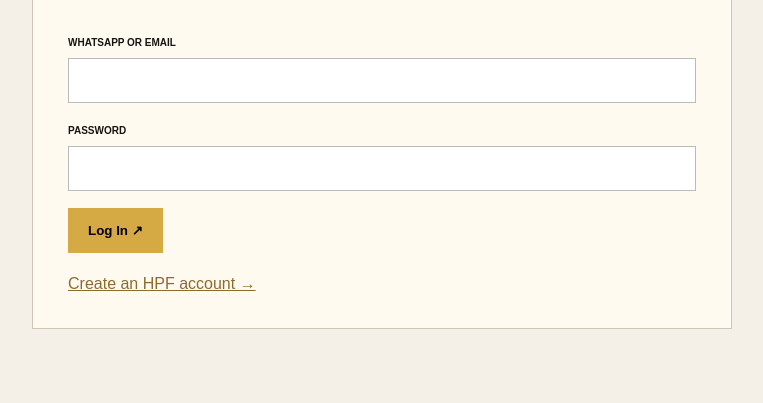
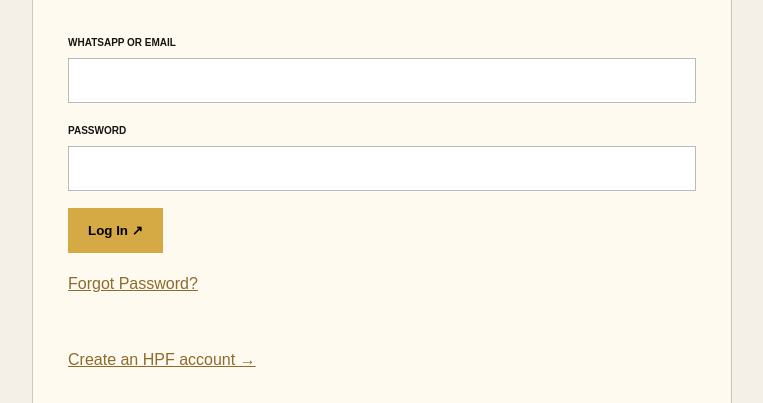
Before and after one commit to NEWGEN112/hpf-family-website, a plain HTML site: page login.html in a window 1280 px wide. Shown: the part 295-698 px from the top of the page, without its empty margins (258-1021 px from the left). Drawn offline with Linux system fonts and the light colour scheme.

Commit message:
Update login.html

```diff
--- a/login.html
+++ b/login.html
@@ -1,4 +1,5 @@
 <!doctype html><html><head><meta charset="utf-8"><meta name="viewport" content="width=device-width,initial-scale=1"><title>HPF Member Login</title>
 <style>body{margin:0;background:#f4f0e7;color:#171512;font-family:Arial}.wrap{max-width:700px;margin:auto;padding:40px 6%}.brand{color:#171512;text-decoration:none;font-weight:900}.box{margin-top:80px;background:#fffaf0;border:1px solid #d0c5b4;padding:35px}h1{font:52px Georgia,serif}.ey{font-size:10px;letter-spacing:.2em;color:#8c6b2d;font-weight:800}label{font-size:10px;font-weight:800;text-transform:uppercase}input{width:100%;box-sizing:border-box;padding:14px;margin:8px 0 17px;border:1px solid #bbb;background:white}button{background:#d5a943;border:0;padding:15px 20px;font-weight:800}.msg{margin-top:15px;padding:14px;background:#f5dede}.ok{background:#e5efd9}.link{display:block;margin-top:22px;color:#8c6b2d}</style></head><body><div class="wrap"><a class="brand" href="index.html">🔥 HPF FAMILY</a>
-<div class="box"><div class="ey">MEMBER LOGIN</div><h1>Welcome back.</h1><form id="login"><label>WhatsApp or email<input required name="identity"></label><label>Password<input required type="password" name="password"></label><button>Log In ↗</button></form><div id="msg"></div><a class="link" href="member.html">Create an HPF account →</a></div></div>
+<div class="box"><div class="ey">MEMBER LOGIN</div><h1>Welcome back.</h1><form id="login"><label>WhatsApp or email<input required name="identity"></label><label>Password<input required type="password" name="password"></label><button>Log In ↗</button></form><div id="msg"></div><a class="link" href="forgot.html">Forgot Password?</a><br><br>
+<a class="link" href="member.html">Create an HPF account →</a></div></div>
 <script>document.getElementById('login').onsubmit=async e=>{e.preventDefault();const m=document.getElementById('msg');try{const r=await fetch('/api/login',{method:'POST',headers:{'Content-Type':'application/json'},body:JSON.stringify(Object.fromEntries(new FormData(e.target)))});const j=await r.json();if(!r.ok)throw Error(j.error);m.className='msg ok';m.textContent='Login successful. Opening your HPF dashboard...';setTimeout(()=>location.href='dashboard.html',500)}catch(x){m.className='msg';m.textContent=x.message}};</script></body></html>
```
